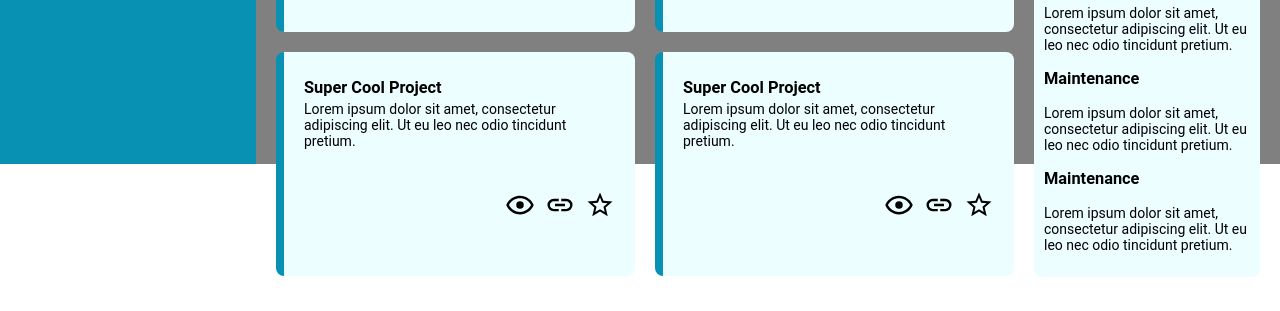
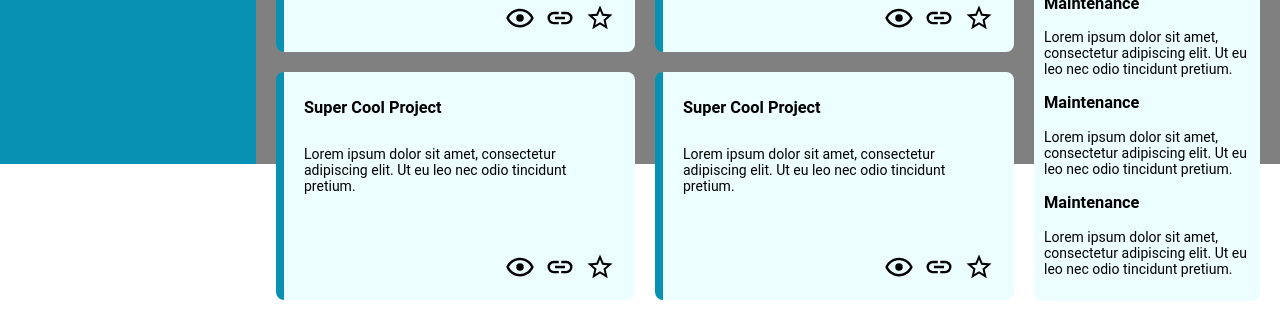
Before and after one commit to Lunanator/dashboard, a plain HTML site: page index.html in a window 1280 px wide. Shown: the part 636-947 px from the top of the page. Before the commit the page ends 923 px from the top, so only its background shows below. Drawn offline with Linux system fonts and the light colour scheme.

Commit message:
Modify format of elements inside main content boxes

```diff
--- a/style.css
+++ b/style.css
@@ -43,12 +43,13 @@ body {
     grid-area: main;
     display: grid;
     grid-template-columns: 3fr 1fr;
-    grid-template-rows: 1fr 7fr 1fr 7fr;
+    grid-template-rows: 40px 7fr 40px 7fr 40px;
     grid-template-areas:
     "projects-title announcements-title"
     "projects announcements"
     "projects trending-title"
-    "projects trending";
+    "projects trending"
+    "empty empty";
 }
 
 .logo {
@@ -201,11 +202,7 @@ body {
     border-left: 8px solid #0891b2;
     position: relative;
     display: grid;
-    grid-template-rows: 12.5% 50% 37.5%;
-}
-
-.box-icons {
-    align-items: center;
+    grid-template-rows: 50px 120px 30px;
 }
 
 .box-icons img {
```
